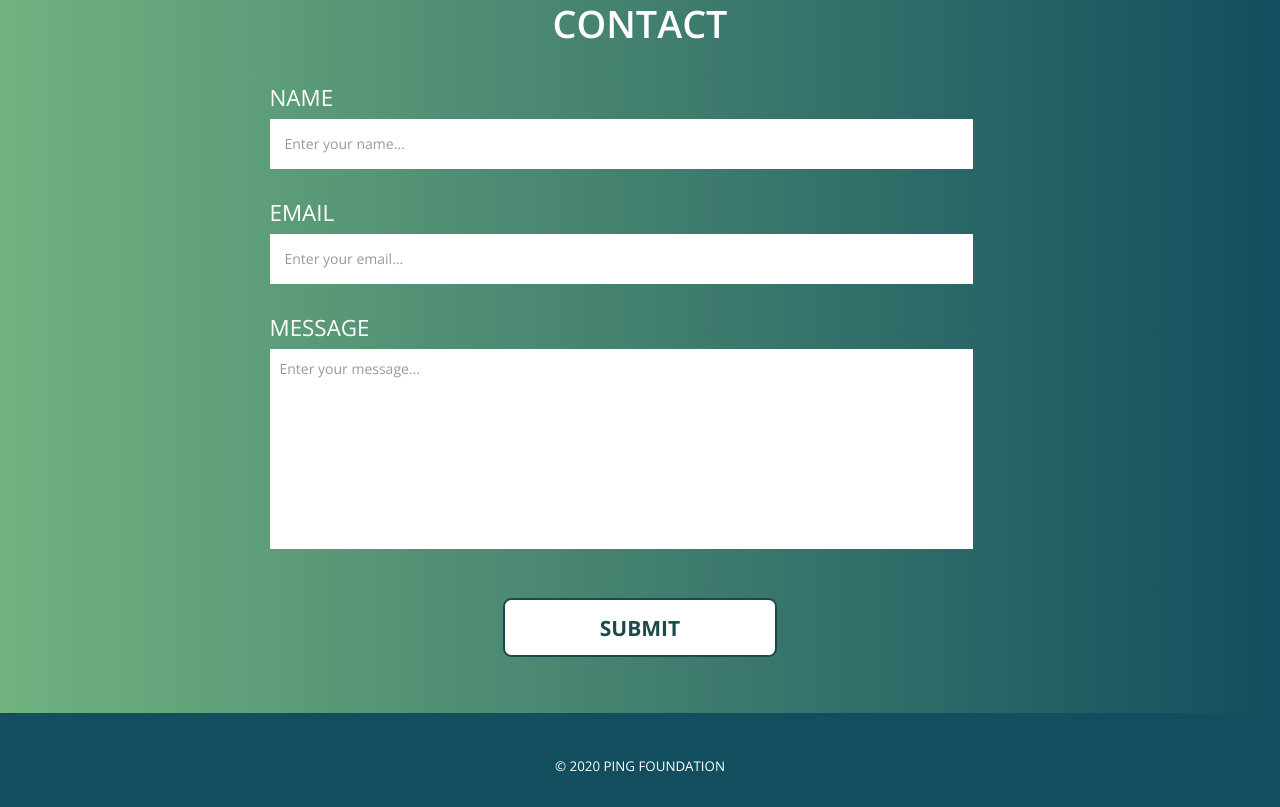
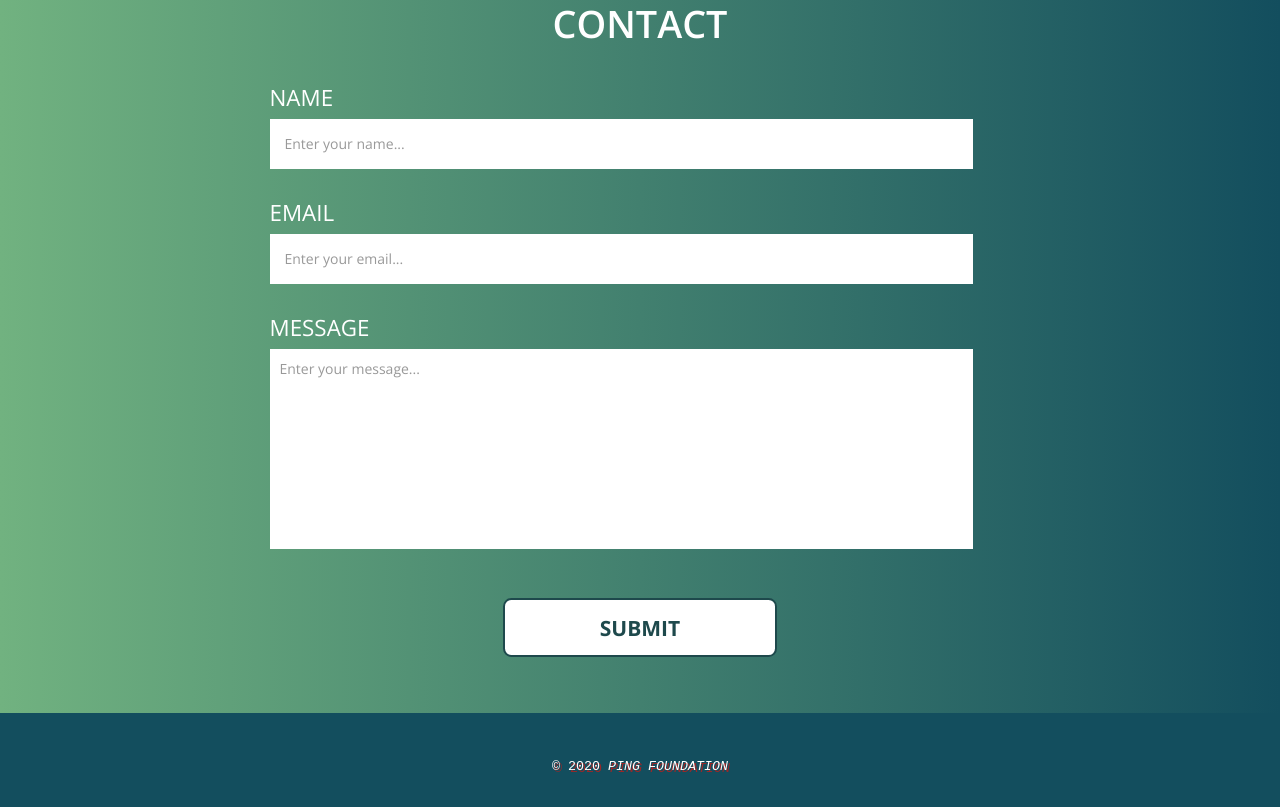
Before and after one commit to Ping-Foundation/Yeng-Website, a plain HTML site: page index.html in a window 1280 px wide. Shown: the part 5258-6065 px from the top of the page. Drawn offline with nearby package versions, Linux system fonts and the light colour scheme.

Commit message:
Text shadow style applay to footer content

```diff
--- a/index.html
+++ b/index.html
@@ -636,7 +636,7 @@ License URL: http://creativecommons.org/licenses/by/3.0/
 	<div class="footer">
 		<div class="container">
 			<div class="copy-right">
-				<p> &copy; 2020 Ping Foundation</p>
+				<p style="font-family:Courier New;size:20px;text-shadow: 2px 2px 0px #9b2828;"> &copy; 2020 <i>Ping Foundation<i></p>
 			</div>
 		</div>
 	</div>
```
